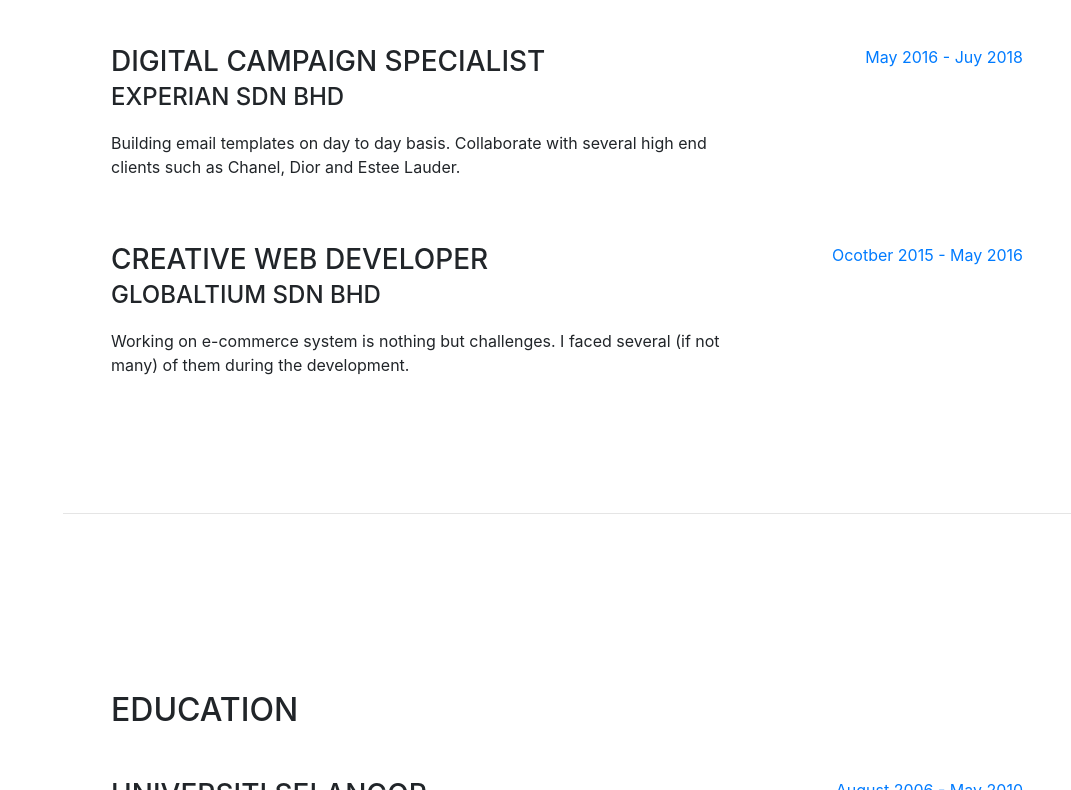
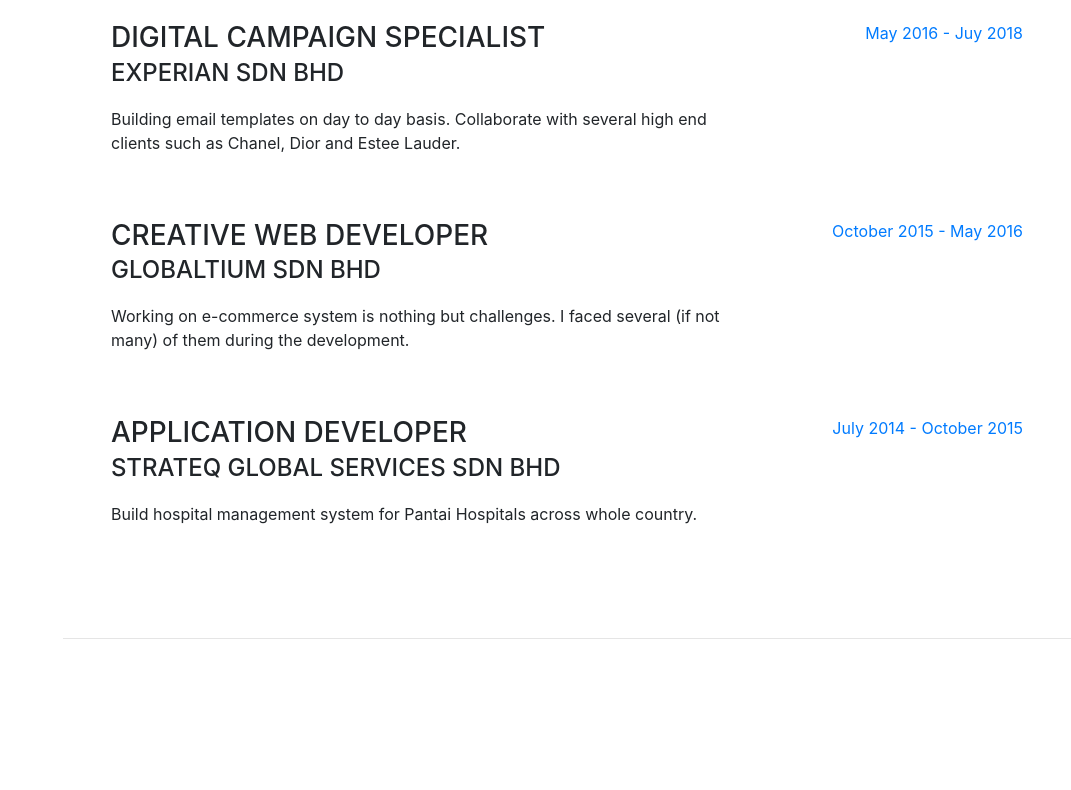
Before and after one commit to fahmiizwan14/fahmiizwan14.github.io, a website with bundled scripts: page index.html in a window 1280 px wide. Shown: the part 1088-1878 px from the top of the page, without its empty margins (209-1280 px from the left). Built offline with nearby package versions, Linux system fonts and the light colour scheme; a web font is replaced by a local one.

Commit message:
Update index.html

```diff
--- a/index.html
+++ b/index.html
@@ -125,7 +125,18 @@
               <p>Working on e-commerce system is nothing but challenges. I faced several (if not many) of them during the development.</p>
             </div>
             <div class="resume-date text-md-right">
-              <span class="text-primary">Ocotber 2015 - May 2016</span>
+              <span class="text-primary">October 2015 - May 2016</span>
+            </div>
+          </div>
+
+          <div class="resume-item d-flex flex-column flex-md-row mb-5">
+            <div class="resume-content mr-auto">
+              <h3 class="mb-0">Application Developer</h3>
+              <div class="subheading mb-3">Strateq Global Services Sdn Bhd</div>
+              <p>Build hospital management system for Pantai Hospitals across whole country.</p>
+            </div>
+            <div class="resume-date text-md-right">
+              <span class="text-primary">July 2014 - October 2015</span>
             </div>
           </div>
 
```
